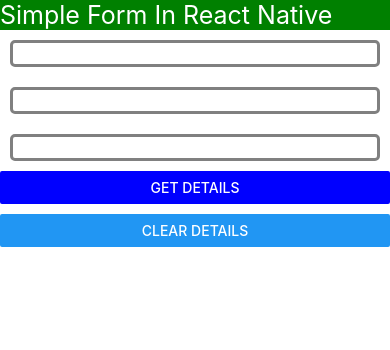
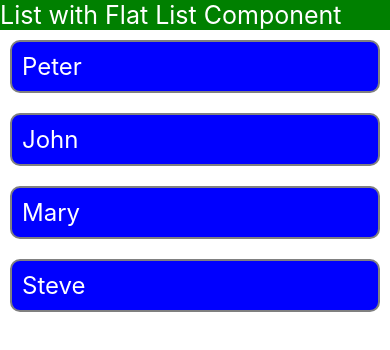
Before and after one commit to mtalhaleo2002/RN-App-From-Bg, a React Native app: screen / in a window 390 px wide. Shown: the top 350 px of the page. Built offline with nearby package versions, Linux system fonts and the light colour scheme.

Commit message:
Flat List In React Native

```diff
--- a/App.tsx
+++ b/App.tsx
@@ -1,82 +1,50 @@
-import React, { useState } from 'react';
-import { Text, View, StyleSheet, TextInput, Button } from 'react-native';
+import React from 'react';
+import { Text, View, StyleSheet, FlatList } from 'react-native';
 const App = () => {
-  const [name, setName] = useState('');
-  const [email, setEmail] = useState('');
-  const [password, setPassword] = useState('');
-  const [display, setDisplay] = useState(false);
-
-  const resetForm = () => {
-    setName('');
-    setEmail('');
-    setPassword('');
-    setDisplay(false);
-  };
-
+  const users = [
+    {
+      name: 'Peter',
+      id: 1,
+    },
+    {
+      name: 'John',
+      id: 2,
+    },
+    {
+      name: 'Mary',
+      id: 3,
+    },
+    {
+      name: 'Steve',
+      id: 4,
+    },
+  ];
   return (
     <View>
       <Text style={{ fontSize: 25, backgroundColor: 'green', color: 'white' }}>
-        Simple Form In React Native
+        List with Flat List Component
       </Text>
-      <TextInput
-        placeholder="Enter User Name"
-        onChangeText={text => setName(text)}
-        value={name}
-        style={styles.textInput}
+
+      <FlatList
+        data={users}
+        renderItem={({ item }) => (
+          <Text style={styles.itemBox}>{item.name}</Text>
+        )}
       />
-
-      <TextInput
-        placeholder="Enter Password"
-        secureTextEntry={true}
-        onChangeText={text => setPassword(text)}
-        value={password}
-        style={styles.textInput}
-      />
-
-      <TextInput
-        placeholder="Enter User Email Address"
-        onChangeText={text => setEmail(text)}
-        value={email}
-        style={styles.textInput}
-      />
-
-      <View style={{ marginBottom: 10 }}>
-        <Button
-          title="Get Details"
-          color={'blue'}
-          onPress={() => setDisplay(true)}
-        />
-      </View>
-
-      <Button title="Clear Details" onPress={resetForm} />
-
-      <View>
-        {display ? (
-          <View>
-            <Text style={{ fontSize: 20, color: 'purple' }}>
-              User Name: {name}
-            </Text>
-            <Text style={{ fontSize: 20, color: 'purple' }}>
-              User Password: {password}
-            </Text>
-            <Text style={{ fontSize: 20, color: 'purple' }}>
-              User Email Address: {email}
-            </Text>
-          </View>
-        ) : null}
-      </View>
     </View>
   );
 };
 
 const styles = StyleSheet.create({
-  textInput: {
-    fontSize: 18,
+  itemBox: {
+    fontSize: 24,
+    padding: 10,
+    backgroundColor: 'blue',
+    color: 'white',
     margin: 10,
-    borderWidth: 3,
     borderColor: 'gray',
-    borderRadius: 5,
-    color: 'white',
+    borderWidth: 2,
+    borderRadius: 10,
   },
 });
 
```
